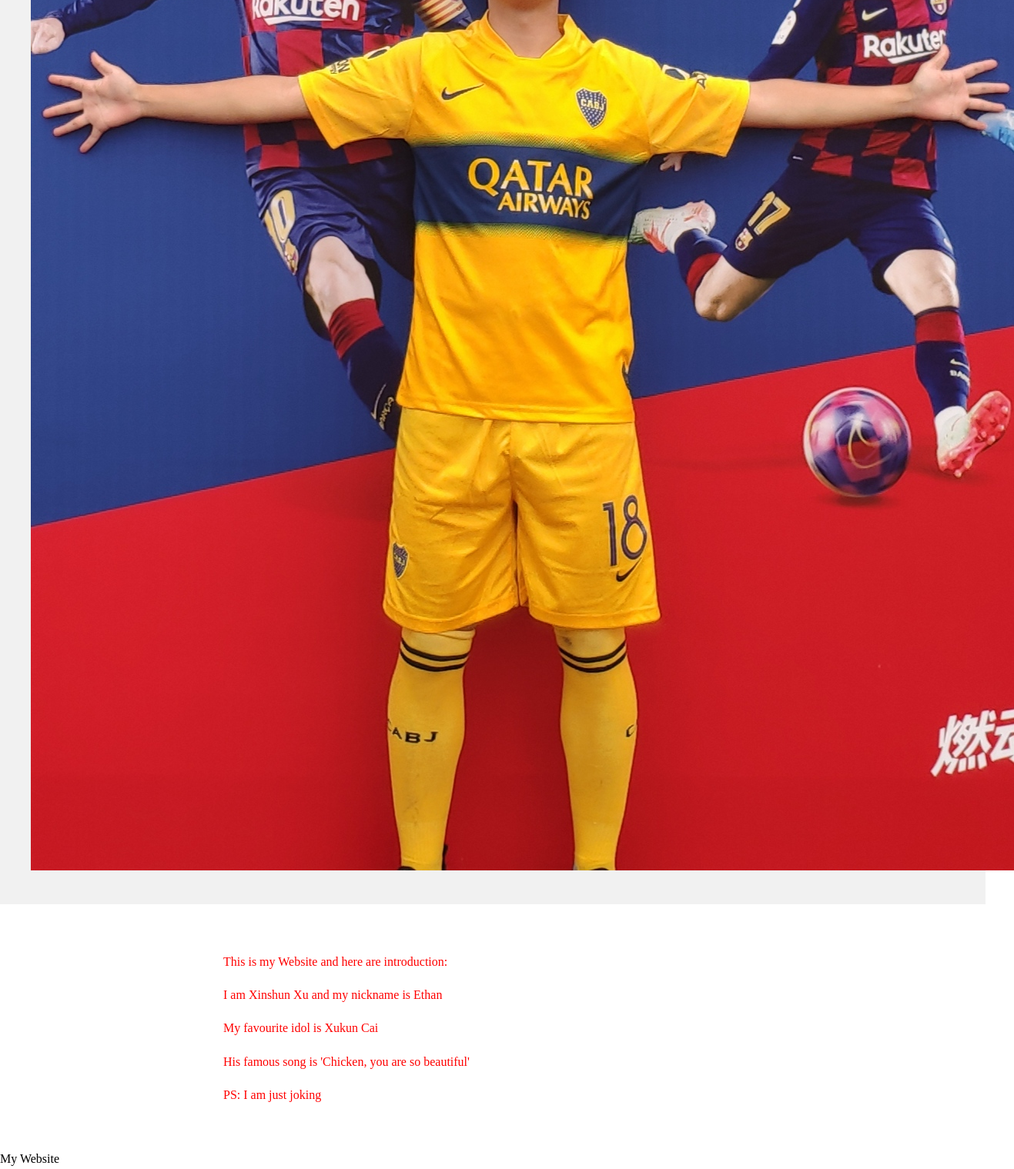
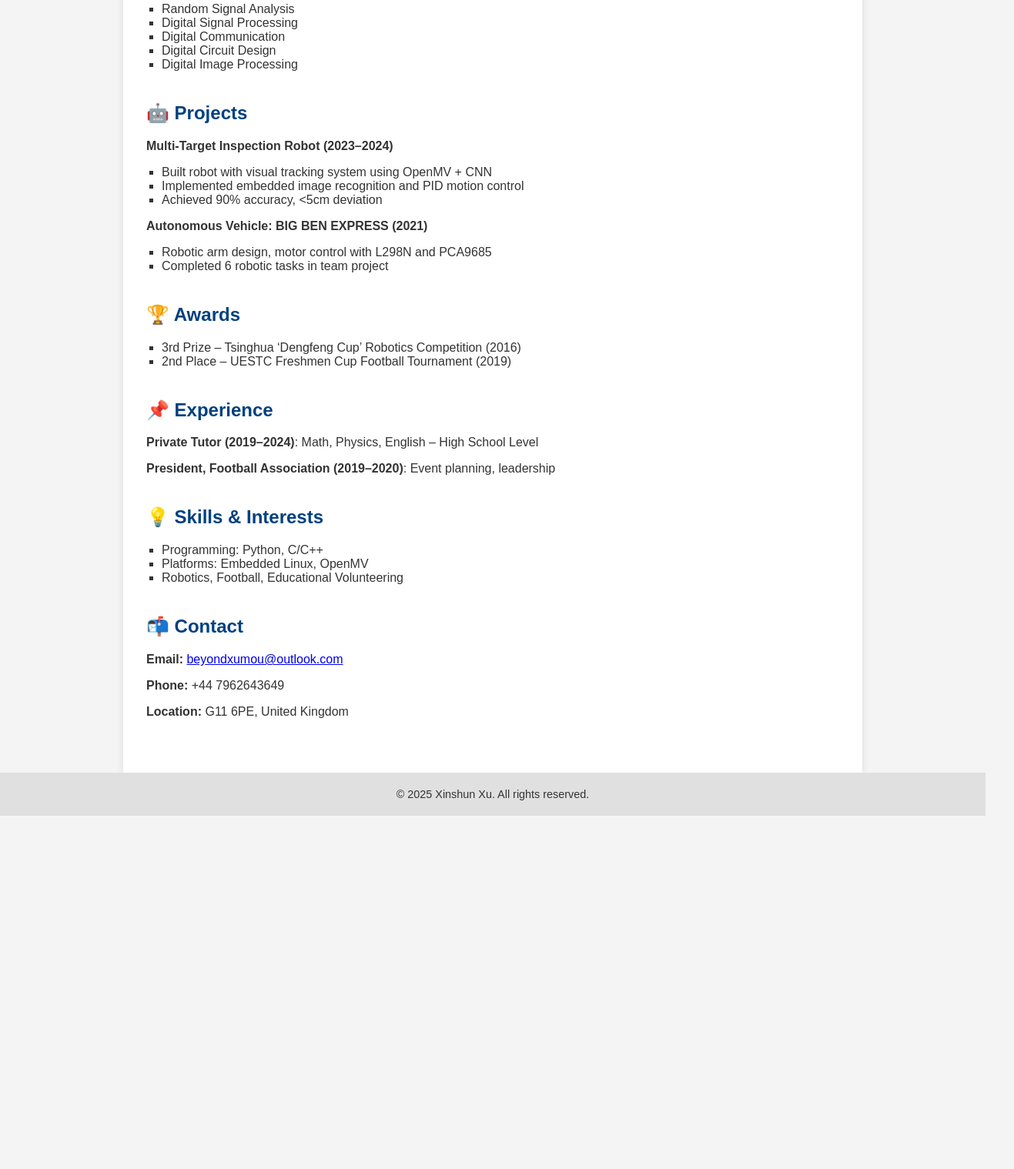
Before and after one commit to beyond-xumou/beyond-xumou, a plain HTML site: page index .html in a window 1280 px wide. Shown: the part 563-2082 px from the top of the page at 77% size, 1317 px wide, since content can reach past the window. After the commit the page ends 1623 px from the top, so only its background shows below. Drawn offline with Linux system fonts and the light colour scheme.

Commit message:
Add files via upload

```diff
--- a/index .html
+++ b/index .html
@@ -1,44 +1,142 @@
+
 <!DOCTYPE html>
-<html lang="zh-CN">
+<html lang="en">
 <head>
-    <meta charset="utf-8">
-    <meta name="viewport" content="width=device-width, initial-scale=1" />
-    <title>唱跳RAP打篮球</title>
+    <meta charset="UTF-8">
+    <title>Xinshun Xu | Personal Introduction</title>
     <style>
         body {
+            font-family: Arial, Verdana, sans-serif;
+            background-color: #f4f4f4;
+            color: #333;
             margin: 0;
+            padding: 0;
+        }
+
+        header {
+            background-color: #004080;
+            color: white;
+            padding: 20px;
+            text-align: center;
+        }
+
+        img.profile {
+            width: 180px;
+            height: 180px;
+            border-radius: 50%;
+            border: 4px solid #fff;
+            margin-top: 20px;
+        }
+
+        .container {
+            padding: 30px;
+            max-width: 900px;
+            margin: auto;
+            background-color: white;
+            box-shadow: 0 0 10px rgba(0,0,0,0.1);
+        }
+
+        h1, h2 {
+            color: #004080;
+        }
+
+        .section {
+            margin-bottom: 40px;
+        }
+
+        ul {
+            list-style-type: square;
+            padding-left: 20px;
+        }
+
+        footer {
+            text-align: center;
+            padding: 20px;
+            background-color: #e0e0e0;
+            font-size: 0.9em;
+        }
+
+        .contact-info {
+            margin-top: 10px;
+            font-size: 1em;
         }
     </style>
 </head>
 <body>
-    <div style="
-      background-color: #f1f1f1;
-      text-align: center;
-      padding: 40px;
-    ">
-      <img src= "https://raw.githubusercontent.com/beyond-xumou/beyond-xumou/refs/heads/main/me.jpg" alt="Me">
+
+<header>
+    <h1>Xinshun Xu</h1>
+    <p>Communication Engineering Graduate | Robotics Enthusiast</p>
+    <img src="me.jpg" alt="Profile Photo" class="profile">
+</header>
+
+<div class="container">
+
+    <div class="section">
+        <h2>👨‍🎓 Education</h2>
+        <p><strong>University:</strong> University of Electronic Science and Technology of China (UESTC)</p>
+        <p><strong>Degree:</strong> BEng in Communication Engineering (2019 – 2024)</p>
+        <p><strong>Core Courses:</strong></p>
+        <ul>
+            <li>Random Signal Analysis</li>
+            <li>Digital Signal Processing</li>
+            <li>Digital Communication</li>
+            <li>Digital Circuit Design</li>
+            <li>Digital Image Processing</li>
+        </ul>
     </div>
-    <div style="
-      max-width: 700px;
-      margin: 30px auto;
-      padding: 15px;
-      line-height: 1.7;
-      color: red;
-    ">
-      <p>This is my Website and here are introduction:</p>
-      <p>I am Xinshun Xu and my nickname is Ethan</p>
-      <p>My favourite idol is Xukun Cai</p>
-      <p>His famous song is 'Chicken, you are so beautiful'</p>
-      <p>PS: I am just joking</p>
+
+    <div class="section">
+        <h2>🤖 Projects</h2>
+        <p><strong>Multi-Target Inspection Robot (2023–2024)</strong></p>
+        <ul>
+            <li>Built robot with visual tracking system using OpenMV + CNN</li>
+            <li>Implemented embedded image recognition and PID motion control</li>
+            <li>Achieved 90% accuracy, &lt;5cm deviation</li>
+        </ul>
+
+        <p><strong>Autonomous Vehicle: BIG BEN EXPRESS (2021)</strong></p>
+        <ul>
+            <li>Robotic arm design, motor control with L298N and PCA9685</li>
+            <li>Completed 6 robotic tasks in team project</li>
+        </ul>
     </div>
-    <div styly="
-      background-color: #f1f1f1;
-      text-align: center;
-      padding:40px;
-      font-size: 12px;
-      color: black;
-    ">
-      <p>My Website</p>
+
+    <div class="section">
+        <h2>🏆 Awards</h2>
+        <ul>
+            <li>3rd Prize – Tsinghua ‘Dengfeng Cup’ Robotics Competition (2016)</li>
+            <li>2nd Place – UESTC Freshmen Cup Football Tournament (2019)</li>
+        </ul>
     </div>
+
+    <div class="section">
+        <h2>📌 Experience</h2>
+        <p><strong>Private Tutor (2019–2024)</strong>: Math, Physics, English – High School Level</p>
+        <p><strong>President, Football Association (2019–2020)</strong>: Event planning, leadership</p>
+    </div>
+
+    <div class="section">
+        <h2>💡 Skills & Interests</h2>
+        <ul>
+            <li>Programming: Python, C/C++</li>
+            <li>Platforms: Embedded Linux, OpenMV</li>
+            <li>Robotics, Football, Educational Volunteering</li>
+        </ul>
+    </div>
+
+    <div class="section contact-info">
+        <h2>📬 Contact</h2>
+        <p><strong>Email:</strong> <a href="mailto:beyondxumou@outlook.com">beyondxumou@outlook.com</a></p>
+        <p><strong>Phone:</strong> +44 7962643649</p>
+        <p><strong>Location:</strong> G11 6PE, United Kingdom</p>
+    </div>
+
+</div>
+
+<footer>
+    &copy; 2025 Xinshun Xu. All rights reserved.
+</footer>
+
 </body>
 </html>
```
Lines whose indentation alone changed are shown as unchanged.
